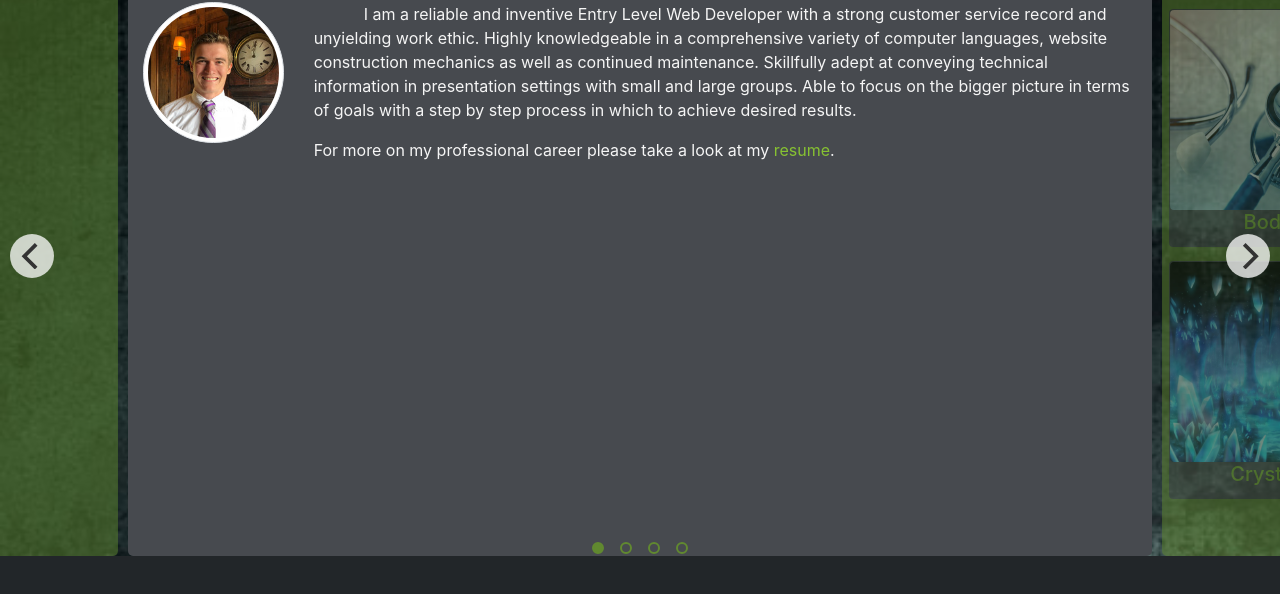
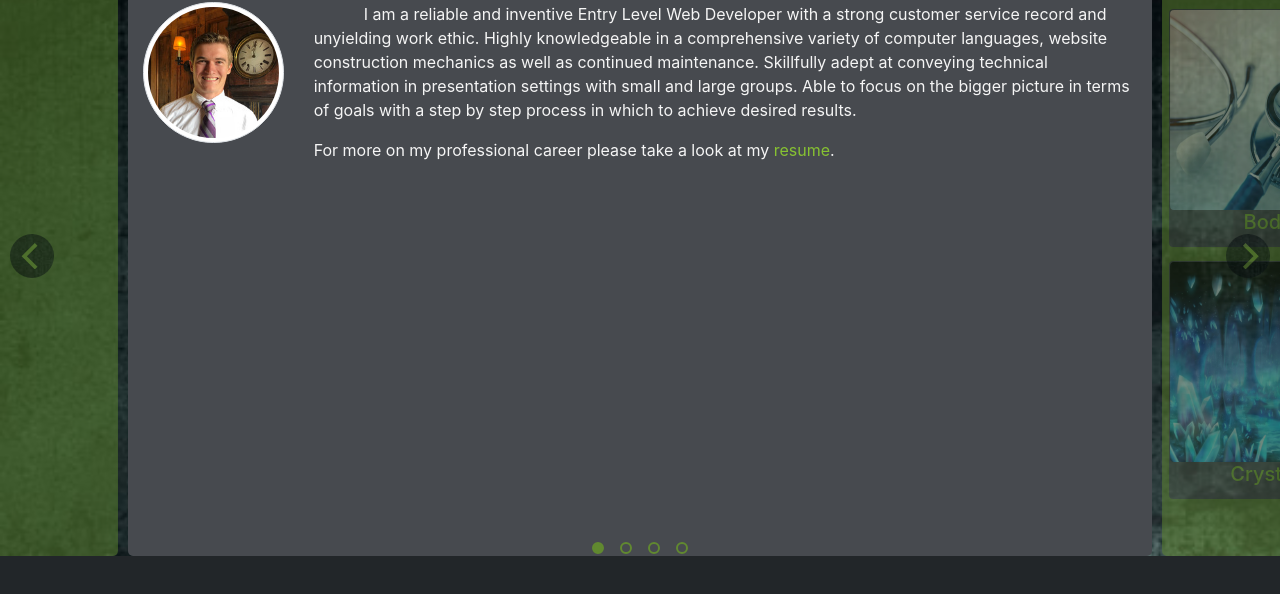
Before and after one commit to Jmo5896/current-portfolio, a plain HTML site: page index.html in a window 1280 px wide. Shown: the part 124-718 px from the top of the page. Drawn offline with nearby package versions, Linux system fonts and the light colour scheme.

Commit message:
put actual pics for placeholders, made it feel cleaner

```diff
--- a/assets/css/style.css
+++ b/assets/css/style.css
@@ -112,6 +112,22 @@
 .card:hover {
     opacity: 1;
 }
+
+
+.flickity-button {
+    background-image: url(../images/dark-vintage.jpg);
+    opacity: .5;
+  }
+  .flickity-button:hover {
+    background-image: url(../images/dark-vintage.jpg);
+    opacity: 1;
+  }
+  /* icon color */
+  .flickity-button-icon {
+    fill: #618930;
+
+  }
+
 /* class modifications */
 
 /* id modifications */
```
